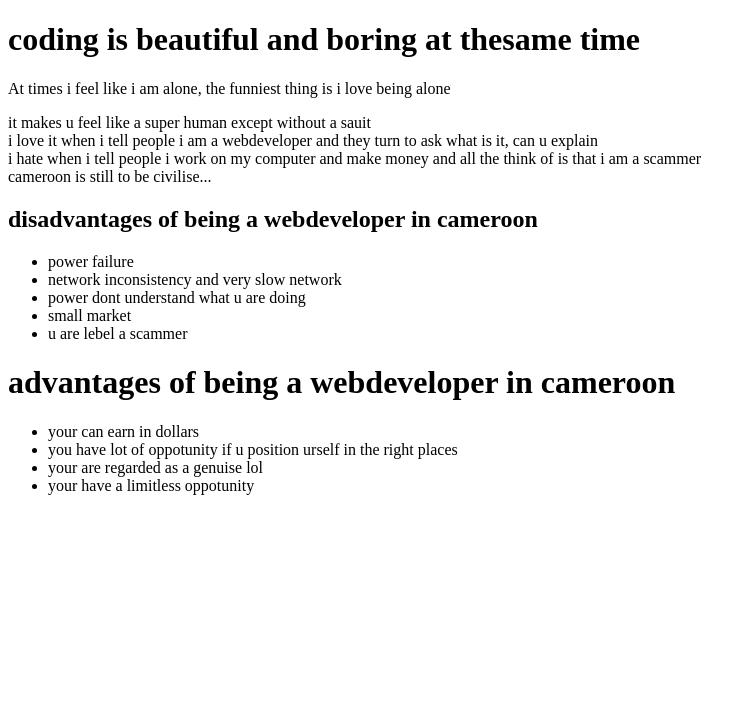
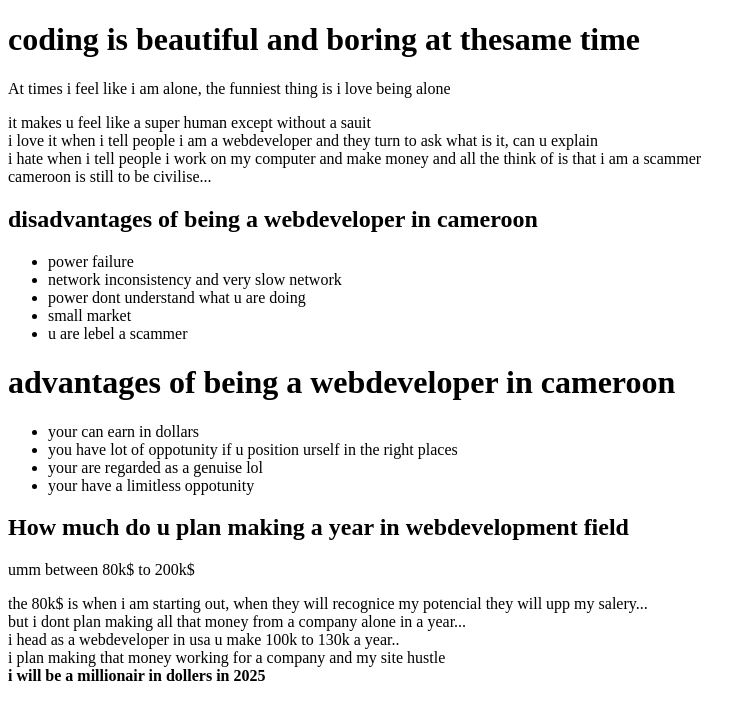
Before and after one commit to samadivine/createdfromrepo, a plain HTML site: page index.html in a window 1280 px wide. Shown: the whole page, without its empty margins (0-756 px from the left). Drawn offline with Linux system fonts and the light colour scheme.

Commit message:
edited my write up about developers in cameroon

```diff
--- a/index.html
+++ b/index.html
@@ -37,6 +37,21 @@
         <li>your are regarded as a genuise lol</li>
         <li>your have a limitless oppotunity</li>
     </ul>
+    <div>
+        <h2>How much do u plan making a year in <span>webdevelopment field</span></h2>
+        <p>umm between 80k$ to 200k$</p>
+        <p>
+            the 80k$ is when i am starting out,
+            when they will recognice my potencial they will
+            upp my salery... <br>
+            but i dont plan making all that money from a company alone
+            in a year... <br>
+            i head as a webdeveloper in usa u make 100k to 130k a year.. <br>
+            i plan making that money working for a company and my site hustle <br>
+            <strong>i will be a millionair in dollers in 2025</strong>
 
+        </p>
+
+    </div>
 </body>
 </html>
```
